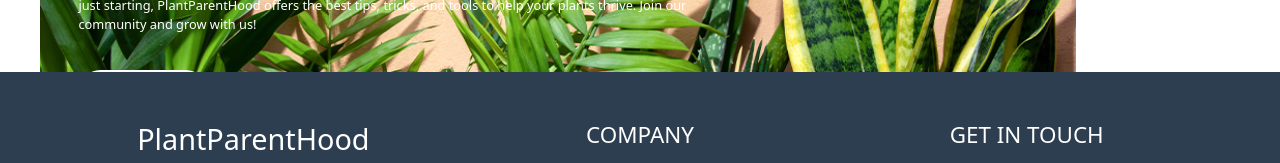
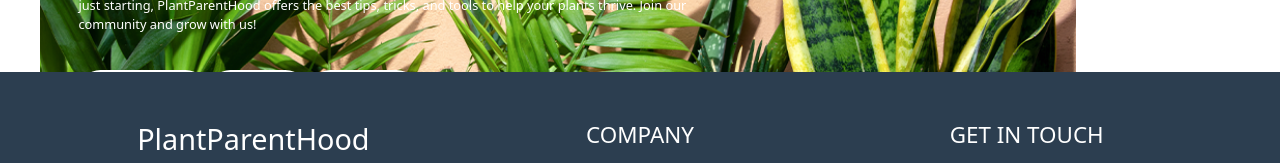
Before and after one commit to karapk/PlantParenthood, a Next.js app in the folder starter-template/: page / in a window 1280 px wide. Shown: the part 357-520 px from the top of the page. Built offline with nearby package versions, Linux system fonts and the light colour scheme.

Commit message:
Added indoor and outdoor buttons

```diff
--- a/starter-template/src/components/Header.js
+++ b/starter-template/src/components/Header.js
@@ -10,7 +10,11 @@ const Header = () => {
                 <p>
                     Discover the joy of nurturing your very own indoor garden. Whether you're a seasoned plant parent or just starting, PlantParentHood offers the best tips, tricks, and tools to help your plants thrive. Join our community and grow with us!
                 </p>
-                <button>Learn more</button>
+                <div>
+                    <button>Learn more</button>
+                    <button>Indoor</button>
+                    <button>Outdoor</button>
+                </div>
             </div>
         </div>
     );
--- a/starter-template/src/styles/globals.css
+++ b/starter-template/src/styles/globals.css
@@ -97,6 +97,7 @@ body {
 .header-contents p {
   color: white;
   font-size: 1vw;
+
 }
 
 .header-contents button {
```
